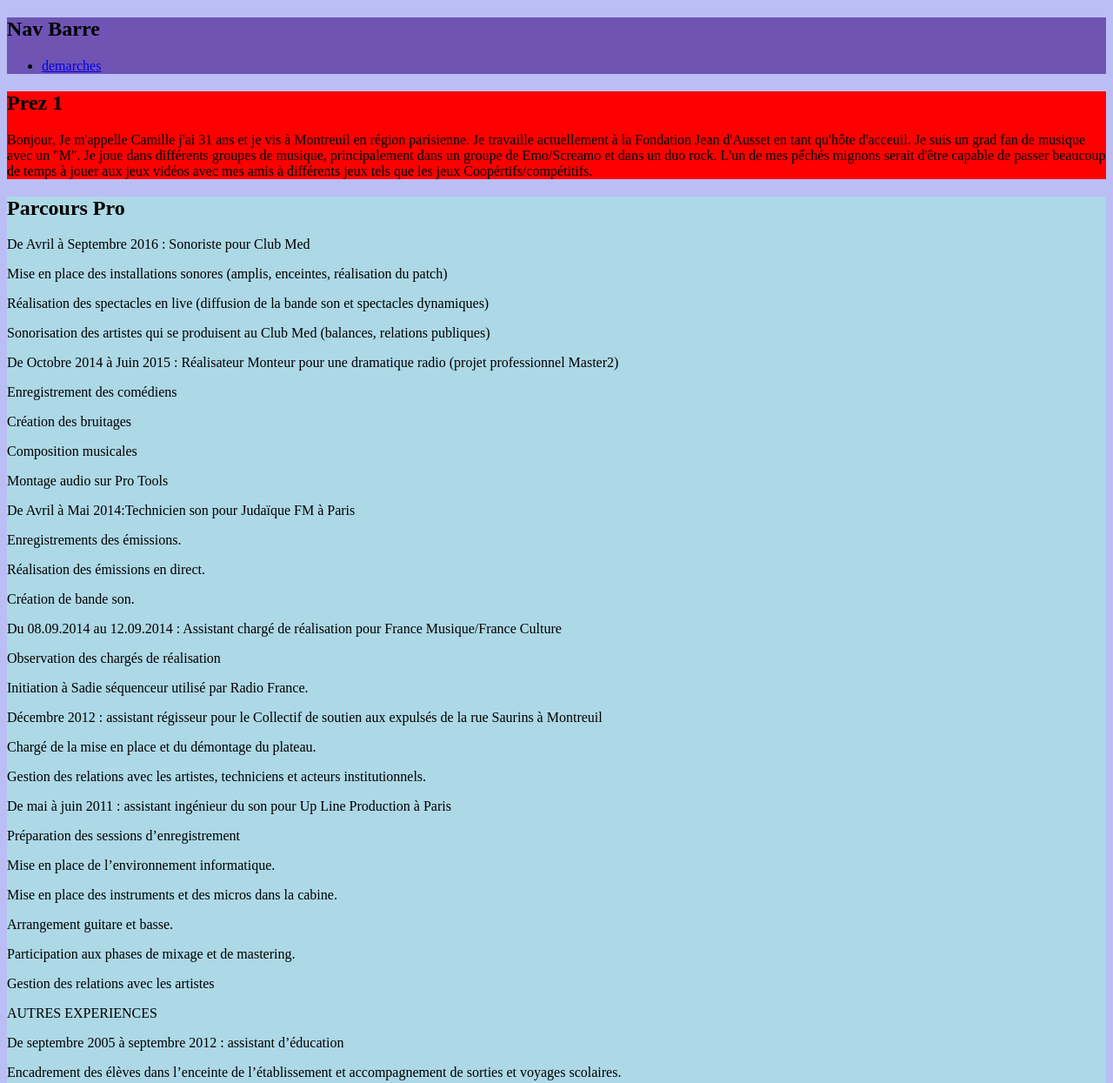
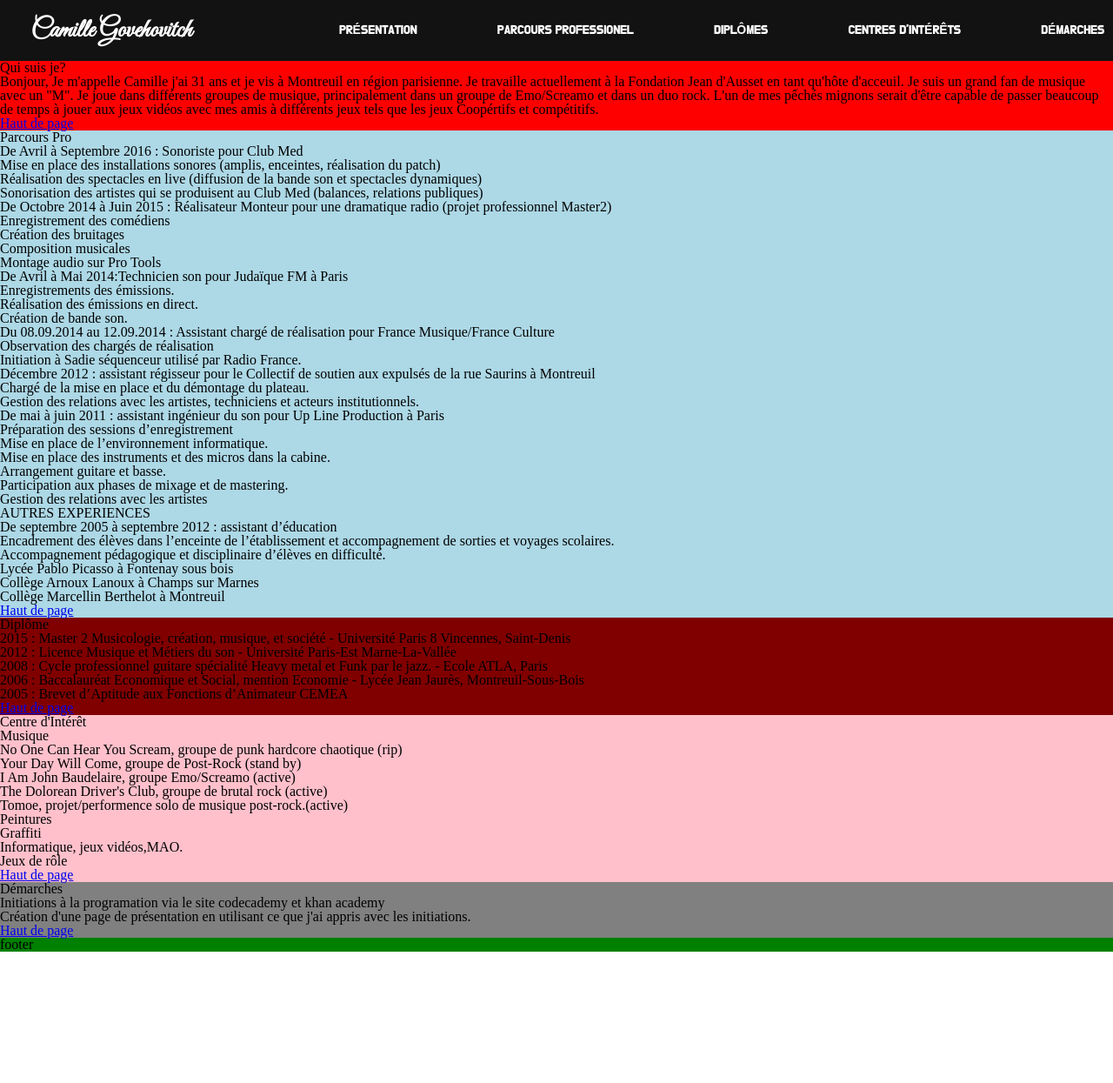
Before and after one commit to CamilleGovehovitch/portfolio, a plain HTML site: page index.html in a window 1280 px wide. Shown: the top 1245 px of the page at 87% size. After the commit the page ends 1094 px from the top, so only its background shows below. Drawn offline with Linux system fonts and the light colour scheme.

Commit message:
make style with flex box for navbar

```diff
--- /dev/null
+++ b/assets/styles/reset.css
@@ -0,0 +1,48 @@
+/* http://meyerweb.com/eric/tools/css/reset/
+   v2.0 | 20110126
+   License: none (public domain)
+*/
+
+html, body, div, span, applet, object, iframe,
+h1, h2, h3, h4, h5, h6, p, blockquote, pre,
+a, abbr, acronym, address, big, cite, code,
+del, dfn, em, img, ins, kbd, q, s, samp,
+small, strike, strong, sub, sup, tt, var,
+b, u, i, center,
+dl, dt, dd, ol, ul, li,
+fieldset, form, label, legend,
+table, caption, tbody, tfoot, thead, tr, th, td,
+article, aside, canvas, details, embed,
+figure, figcaption, footer, header, hgroup,
+menu, nav, output, ruby, section, summary,
+time, mark, audio, video {
+	margin: 0;
+	padding: 0;
+	border: 0;
+	font-size: 100%;
+	font: inherit;
+	vertical-align: baseline;
+}
+/* HTML5 display-role reset for older browsers */
+article, aside, details, figcaption, figure,
+footer, header, hgroup, menu, nav, section {
+	display: block;
+}
+body {
+	line-height: 1;
+}
+ol, ul {
+	list-style: none;
+}
+blockquote, q {
+	quotes: none;
+}
+blockquote:before, blockquote:after,
+q:before, q:after {
+	content: '';
+	content: none;
+}
+table {
+	border-collapse: collapse;
+	border-spacing: 0;
+}
--- /dev/null
+++ b/assets/styles/style.css
@@ -0,0 +1,98 @@
+@import url('https://fonts.googleapis.com/css?family=Great+Vibes');
+@import url('https://fonts.googleapis.com/css?family=Do+Hyeon');
+
+body{
+
+}
+
+.navbar{
+  background-color:rgb(18,18,18);
+  display: flex;
+  flex-direction: row;
+  justify-content: flex-start;
+  align-items: flex-start;
+  font-size: 0px;
+  width: 100%;
+  height: 70px;
+}
+.navbar .navigation{
+  display: flex;
+  flex-direction: row;
+  justify-content: flex-end;
+  align-items: center;
+  position: relative;
+  font-size: 14px;
+  width: 80%;
+  height: 100%;
+  font-family: 'Do Hyeon', sans-serif;
+
+
+}
+
+.navbar .navigation ul{
+  width: 900px;
+  height: 50%;
+  float: right;
+  display: flex;
+  flex-direction: row;
+  justify-content:space-between;
+  align-items: flex-start;
+}
+
+.navbar .navigation ul li{
+  height: 100%;
+  padding: 5px 10px;
+  text-align: center;
+  box-sizing: border-box;
+  border-bottom: 0px solid black;
+  transition: border-bottom 300ms;
+}
+.navbar .navigation ul li:hover{
+  border-bottom: 10px solid red;
+
+}
+.navbar .navigation ul li a{
+  height: 100%;
+  width: 100%;
+  position: relative;
+  display: flex;
+  justify-content: center;
+  align-items: center;
+  color: white;
+  font-weight: bold;
+  text-decoration: none;
+  text-transform: uppercase;
+}
+.navbar .logo {
+  display: flex;
+  justify-content: center;
+  align-items: center;
+  position: relative;
+  width:20%;
+  height: 100%;
+  font-size: 30px;
+  vertical-align: top;
+  color: white;
+}
+.navbar .logo h2{
+  font-family: 'Great Vibes', cursive;
+  font-weight: bold;
+  }
+.prez{
+background-color: red;
+}
+.parcours_pro{
+background-color: lightblue;
+}
+.diplome{
+background-color: maroon;
+}
+.centre_interet{
+background-color: pink;
+}
+.demarches{
+background-color: grey;
+}
+.footer{
+  background-color: green;
+}
--- a/index.html
+++ b/index.html
@@ -3,119 +3,142 @@
   <head>
     <meta charset="utf-8">
     <title>Camille Govehovitch</title>
-    <link rel="stylesheet" href="style.css">
+    <link rel="stylesheet" href="./assets/styles/reset.css">
+    <link rel="stylesheet" href="./assets/styles/style.css">
   </head>
   <body>
 <header>
-  <nav class="navbar">
-  <h2>Nav Barre</h2>
-  <ul>
-    <li><a href="#demarches">demarches</a></li>
-  </ul>
+  <nav class="navbar" id="navbar">
+    <div class="logo">
+      <h2>Camille Govehovitch</h2>
+    </div>
+    <div class="navigation">
+      <ul>
+        <li><a href="#prez">Présentation</a></li>
+        <li><a href="#parcours_pro">Parcours Professionel</a></li>
+        <li><a href="#diplome">Diplômes</a></li>
+        <li><a href="#centre_interet">Centres d'Intérêts</a></li>
+        <li><a href="#Demarches">Démarches</a></li>
+      </ul>
+    </div>
+
   </nav>
 </header>
 <main>
-<section class="prez">
-<h2>Prez 1</h2>
+<section class="prez" id="prez">
+<h2>Qui suis je?</h2>
 <p> Bonjour,
   Je m'appelle Camille j'ai 31 ans et je vis à Montreuil en région parisienne.
   Je travaille actuellement à la Fondation Jean d'Ausset en tant qu'hôte d'acceuil.
-  Je suis un grad fan de musique avec un "M".
-  Je joue dans différents groupes de musique, principalement dans un groupe de Emo/Screamo
-  et dans un duo rock.
+  Je suis un grand fan de musique avec un "M". Je joue dans différents groupes de musique,
+  principalement dans un groupe de Emo/Screamo et dans un duo rock.
   L'un de mes pếchés mignons serait d'être capable de passer beaucoup de temps à
-  jouer aux jeux vidéos avec mes amis à différents jeux tels que les jeux Coopértifs/compétitifs.
-
+  jouer aux jeux vidéos avec mes amis à différents jeux tels que les jeux Coopértifs et compétitifs.
   </p>
+  <p><a href="#navbar">Haut de page</a></p>
 
 </section>
-<section class="parcours_pro">
+<section class="parcours_pro" id="parcours_pro">
   <h2>Parcours Pro</h2>
-  <p>De Avril à Septembre 2016 : Sonoriste pour Club Med</p>
+  <h4>De Avril à Septembre 2016 : Sonoriste pour Club Med</h4>
+<ul>
+  <li>Mise en place des installations sonores (amplis, enceintes, réalisation du
+  patch)</li>
+  <li>Réalisation des spectacles en live (diffusion de la bande son et spectacles
+  dynamiques)</li>
+  <li>Sonorisation des artistes qui se produisent au Club Med (balances, relations
+  publiques)</li>
+</ul>
 
-<p> Mise en place des installations sonores (amplis, enceintes, réalisation du
-patch)</p>
-<p> Réalisation des spectacles en live (diffusion de la bande son et spectacles
-dynamiques)</p>
-<p> Sonorisation des artistes qui se produisent au Club Med (balances, relations
-publiques)</p>
+<h4>De Octobre 2014 à Juin 2015 : Réalisateur Monteur pour une dramatique radio
+(projet professionnel Master2)</h4>
+<ul>
+  <li>Enregistrement des comédiens</li>
+  <li>Création des bruitages</li>
+  <li>Composition musicales</li>
+  <li>Montage audio sur Pro Tools</li>
+</ul>
 
-<p>De Octobre 2014 à Juin 2015 : Réalisateur Monteur pour une dramatique radio
-(projet professionnel Master2)</p>
+<h4> De Avril à Mai 2014:Technicien son pour Judaïque FM à Paris</h4>
+<ul>
+  <li>Enregistrements des émissions.</li>
+  <li>Réalisation des émissions en direct.</li>
+  <li>Création de bande son.</li>
+</ul>
 
-<p>Enregistrement des comédiens</p>
-<p> Création des bruitages</p>
-<p>Composition musicales</p>
-<p> Montage audio sur Pro Tools</p>
 
-<p> De Avril à Mai 2014:Technicien son pour Judaïque FM à Paris</p>
+<h4p>Du 08.09.2014 au 12.09.2014 : Assistant chargé de réalisation pour France
+Musique/France Culture</h4>
+<ul>
+  <li>Observation des chargés de réalisation</li>
+  <li>Initiation à Sadie séquenceur utilisé par Radio France.</li>
+</ul>
 
-<p> Enregistrements des émissions.</p>
-<p> Réalisation des émissions en direct.</p>
-<p>Création de bande son.</p>
+<h4> Décembre 2012 : assistant régisseur pour le Collectif de soutien aux expulsés de la rue Saurins à Montreuil</h4>
+<ul>
+  <li>Chargé de la mise en place et du démontage du plateau.</li>
+  <li>Gestion des relations avec les artistes, techniciens et acteurs
+  institutionnels.</li>
+</ul>
 
-<p>Du 08.09.2014 au 12.09.2014 : Assistant chargé de réalisation pour France
-Musique/France Culture</p>
+<h4>De mai à juin 2011 : assistant ingénieur du son pour Up Line Production à
+  Paris</h4>
+<ul>
+  <li>Préparation des sessions d’enregistrement</li>
+  <li>Mise en place de l’environnement informatique.</li>
+  <li>Mise en place des instruments et des micros dans la cabine.</li>
+  <li>Arrangement guitare et basse.</li>
+  <li>Participation aux phases de mixage et de mastering.</li>
+  <li>Gestion des relations avec les artistes</li>
+</ul>
 
-<p>Observation des chargés de réalisation</p>
-<p>Initiation à Sadie séquenceur utilisé par Radio France.</p>
+<h3>AUTRES EXPERIENCES</h3>
+<h4>De septembre 2005 à septembre 2012 : assistant d’éducation</h4>
+<ul>
+  <li>Encadrement des élèves dans l’enceinte de l’établissement et accompagnement
+    de sorties et voyages scolaires.</li>
+    <li>Accompagnement pédagogique et disciplinaire d’élèves en difficulté.</li>
+    <li>Lycée Pablo Picasso à Fontenay sous bois</li>
+    <li>Collège Arnoux Lanoux à Champs sur Marnes</li>
+    <li>Collège Marcellin Berthelot à Montreuil</li>
+</ul>
+<p><a href="#navbar">Haut de page</a></p>
 
-<p> Décembre 2012 : assistant régisseur pour le Collectif de soutien aux expulsés
-
-de la rue Saurins à Montreuil</p>
-
-<p> Chargé de la mise en place et du démontage du plateau.</p>
-<p> Gestion des relations avec les artistes, techniciens et acteurs
-institutionnels.</p>
-
-<p>De mai à juin 2011 : assistant ingénieur du son pour Up Line Production à
-  Paris</p>
-
-<p>Préparation des sessions d’enregistrement</p>
-<p>Mise en place de l’environnement informatique.</p>
-<p>Mise en place des instruments et des micros dans la cabine.</p>
-<p>Arrangement guitare et basse.</p>
-<p>Participation aux phases de mixage et de mastering.</p>
-<p>Gestion des relations avec les artistes</p>
-
-<p>AUTRES EXPERIENCES</p>
-<p>De septembre 2005 à septembre 2012 : assistant d’éducation</p>
-<p>Encadrement des élèves dans l’enceinte de l’établissement et accompagnement
-  de sorties et voyages scolaires.</p>
-<p>Accompagnement pédagogique et disciplinaire d’élèves en difficulté.</p>
- <p>Lycée Pablo Picasso à Fontenay sous bois</p>
- <p>Collège Arnoux Lanoux à Champs sur Marnes</p>
- <p>Collège Marcellin Berthelot à Montreuil</p>
 </section>
-<section class="diplome">
+<section class="diplome" id="diplome">
   <h2>Diplôme</h2>
-  <p>2015 : Master 2 Musicologie, création, musique, et société</p>
-  <p>Université Paris 8 Vincennes, Saint-Denis</p>
-  <p>2012 : Licence Musique et Métiers du son - Université Paris-Est Marne-La-Vallée
-  <p>2008 : Cycle professionnel guitare spécialité Heavy metal et Funk par le
-    <p>Jazz</p>
-  <p>Ecole ATLA (Paris)</p>
-  <p>2006 : Baccalauréat Economique et Social, mention Economie</p>
-  <p>Lycée Jean Jaurès (Montreuil-Sous-Bois)</p>
-  <p>2005 : Brevet d’Aptitude aux Fonctions d’Animateur CEMEA</p>
+  <ul>
+    <li>2015 : Master 2 Musicologie, création, musique, et société - Université Paris 8 Vincennes, Saint-Denis</li>
+    <li>2012 : Licence Musique et Métiers du son - Université Paris-Est Marne-La-Vallée</li>
+    <li>2008 : Cycle professionnel guitare spécialité Heavy metal et Funk par le jazz. - Ecole ATLA, Paris</li>
+    <li>2006 : Baccalauréat Economique et Social, mention Economie - Lycée Jean Jaurès, Montreuil-Sous-Bois</li>
+    <li>2005 : Brevet d’Aptitude aux Fonctions d’Animateur CEMEA</li>
+  </ul>
+  <p><a href="#navbar">Haut de page</a></p>
 </section>
-<section class="centre_interet">
+<section class="centre_interet" id="centre_interet">
   <h2>Centre d'Intérêt</h2>
   <h3>Musique</h3>
-  <p>No One Can Hear You Scream, groupe de punk hardcore chaotique (rip)</p>
-  <p>Your Day Will Come, groupe de Post-Rock (stand by)</p>
-  <p>I Am John Baudelaire, groupe Emo/Screamo (active)</p>
-  <p>The Dolorean Driver's Club, groupe de brutal rock (active)</p>
-  <p>Tomoe, projet/performence solo de musique post-rock.(active)</p>
-  <h3>Peintures</h3>
-  <h3>Graffiti</h3>
-  <h3>Informatique vidéo ludique</h3>
-  <h3>Jeux de rôle</h3>
+<ul>
+  <li>No One Can Hear You Scream, groupe de punk hardcore chaotique (rip)</li>
+  <li>Your Day Will Come, groupe de Post-Rock (stand by)</li>
+  <li>I Am John Baudelaire, groupe Emo/Screamo (active)</li>
+  <li>The Dolorean Driver's Club, groupe de brutal rock (active)</li>
+  <li>Tomoe, projet/performence solo de musique post-rock.(active)</li>
+</ul>
+  <h4>Peintures</h4>
+  <h4>Graffiti</h4>
+  <h4>Informatique, jeux vidéos,MAO.</h4>
+  <h4>Jeux de rôle</h4>
+  <p><a href="#navbar">Haut de page</a></p>
 </section>
-<section class="demarches" id="demarches">
+<section class="demarches" id="Demarches">
   <h2>Démarches</h2>
-  <p>Initiations à la programation via le site codecademy et khan academy</p>
-  <p>Création d'une page de présentation en utilisant ce que j'ai appris avec les initiations.</p>
+<ul>
+  <li>Initiations à la programation via le site codecademy et khan academy</li>
+  <li>Création d'une page de présentation en utilisant ce que j'ai appris avec les initiations.</li>
+</ul>
+<p><a href="#navbar">Haut de page</a></p>
 </section>
 </main>
 <footer class="footer">
--- a/style.css
+++ /dev/null
@@ -1,25 +0,0 @@
-body{
-  background-color: rgba(120, 126, 236, 0.5);
-}
-.navbar{
-  background-color: rgb(111, 84, 180);
-
-}
-.prez{
-background-color: red;
-}
-.parcours_pro{
-background-color: lightblue;
-}
-.diplome{
-background-color: maroon;
-}
-.centre_interet{
-background-color: pink;
-}
-.demarches{
-background-color: grey;
-}
-.footer{
-  background-color: green;
-}
```
Also changed, not shown: assets/fonts/Harmony.otf (added), assets/fonts/Harmony.ttf (added).
